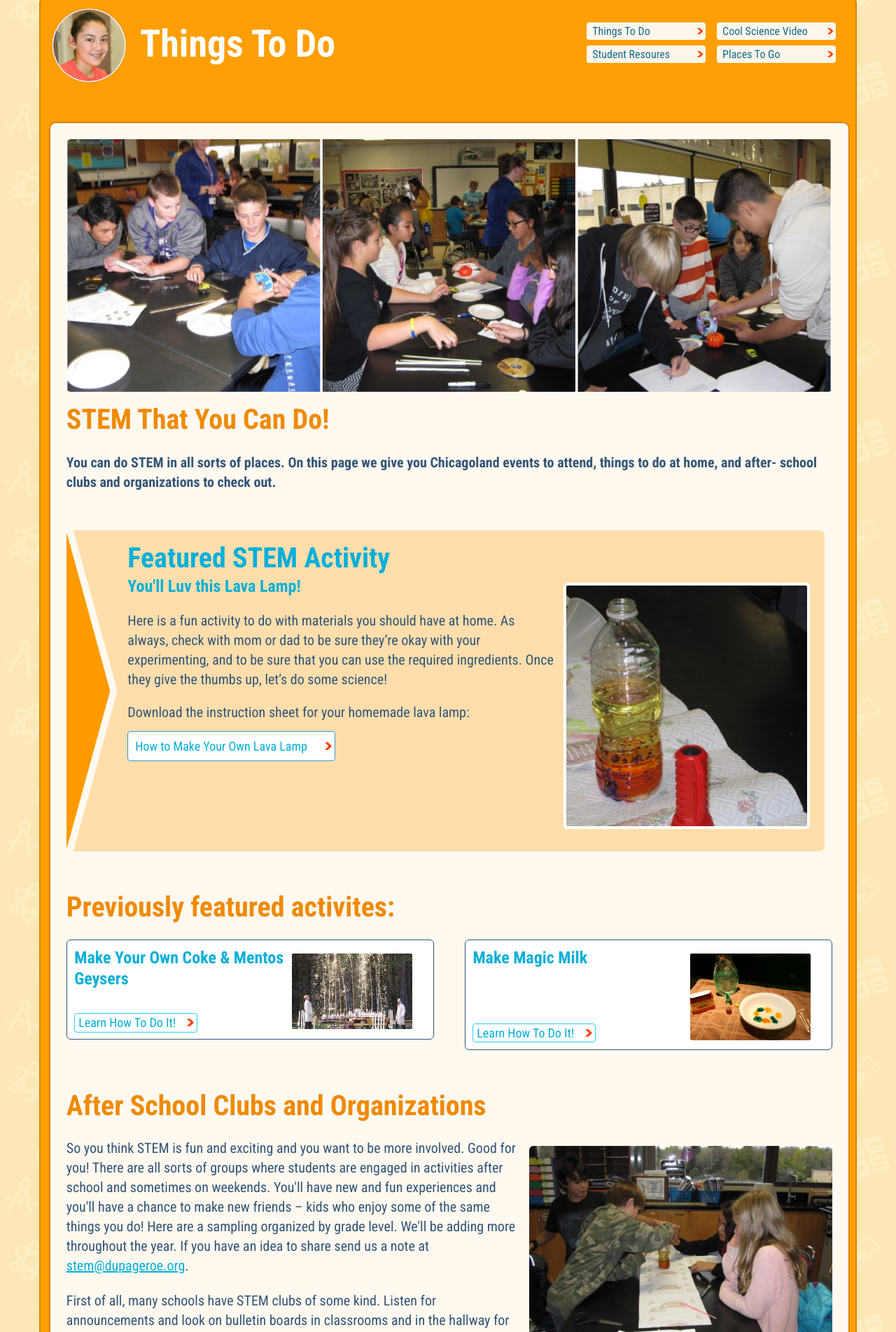
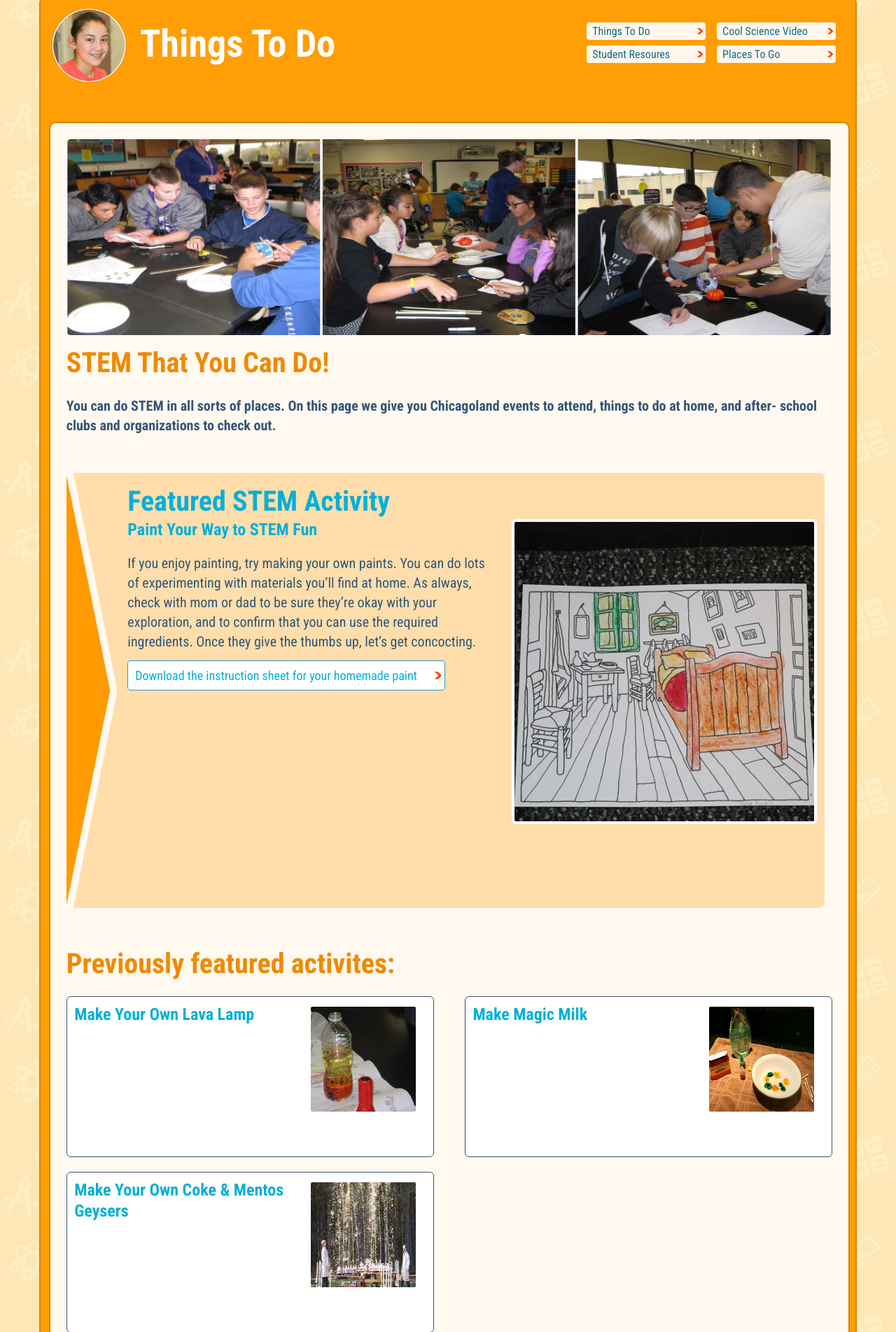
Before and after one commit to hessloch/stem-dupage, a PHP site: page /students-middle-school/things-to-do.html in a window 1280 px wide. Shown: the part 143-2047 px from the top of the page at 70% size. Run offline with PHP 8.4, Linux system fonts and the light colour scheme.

Commit message:
Dec Changes

```diff
--- a/htdocs/css/stem-internal.css
+++ b/htdocs/css/stem-internal.css
@@ -134,10 +134,10 @@ blockquote  { font-family:'Roboto Condensed', sans-serif; font-size:20px; text-d
 *.stdntFeatHead { font-family:'Roboto Condensed', sans-serif; font-size:32px; text-decoration:none; font-weight:bold; margin:1% 0 0 0; line-height:115%; color:#f89300 }
 *.stdntFeatLink {
  background-color:#fff; border:#39C 1px solid; border-radius:4px; background-image:url(../images/home/red-arrow.png); background-repeat:no-repeat; background-position:right; background-size:14px; opacity:0.8; padding:1% 6% 1% 1%; line-height:140%; text-decoration:none; font-size:18px; }
-.allFeatImgf { float:right; border:4px solid #FFF; border-radius:6px; width:35%; margin:1%;}
+.allFeatImgf { float:right; border:4px solid #FFF; border-radius:6px; height:auto; margin-bottom:10%; margin-left:2%;}
 
 /* Styles for various PLACES and THINGS */
-*.resourceDiv { margin:4% 0 0 0; background-color:#fff; border:#357 1px solid; border-radius:6px; opacity:1; padding:2% 4% 2% 2%; line-height:140%;  }
+*.resourceDiv { margin:4% 0 0 0; background-color:#fff; border:#357 1px solid; border-radius:6px; opacity:1; padding:2% 4% 2% 2%; line-height:140%; overflow:auto;}
 *.placeName { font-family:'Roboto Condensed', sans-serif; font-size:24px; font-weight:bold; margin:0; line-height:125%}
 *.placeTxt{ font-family:'Roboto Condensed', sans-serif; font-size:20px; font-weight:normal; margin:0% 0% 2% 0%; line-height:125%; }
 *.placeTxtMarg {margin-top:3%}
@@ -286,7 +286,8 @@ blockquote  { font-family:'Roboto Condensed', sans-serif; font-size:250%; text-d
 *.stdntFeatHead { font-family:'Roboto Condensed', sans-serif; font-size:48px; text-decoration:none; font-weight:bold; margin:1% 0 0 0; line-height:1.1; color:#f89300 }
 *.stdntFeatLink {
  background-color:#fff; border:#39C 1px solid; border-radius:4px; background-image:url(../images/home/red-arrow.png); background-repeat:no-repeat; background-position:right; background-size:24px; opacity:0.8; padding:1% 6% 1% 1%; line-height:140%; text-decoration:none; font-size:32px; }
-.allFeatImgf { float:right; border:4px solid #FFF; border-radius:6px; width:35%; margin:1%;}
+.allFeatImgf { float:right; border:4px solid #FFF; border-radius:6px; width:35%; margin-bottom:1%; margin-top:1%;}
+.mainFeatImg {float: right; border:4px solid #FFF; border-radius:6px; width:auto; margin-bottom:1%; margin-top:1%; }
 
 /* Styles for various PLACES and THINGS */
 *.resourceDiv { margin:5% 0 0 0; background-color:#fff; border:#357 2px solid; border-radius:6px; opacity:1; padding:3% 6% 3% 3%; line-height:140%;  }
--- a/htdocs/students-middle-school/things-to-do.html
+++ b/htdocs/students-middle-school/things-to-do.html
@@ -60,33 +60,47 @@
 <div class="intCatHead dispInBlock"><!-- InstanceBeginEditable name="PageTitle" --><h1 class="intCatHeadTxt">Things To Do</h1><!-- InstanceEndEditable --></div>
 </div>
 <div class="intContent siteContain"><!-- InstanceBeginEditable name="PageContent" --><div class="intContBox intContBoxBordOr intContBoxMarg1">
-<img src="../images/students/students-things-to-do-banner.jpg" class="intBannerImg" alt="science activities" />
+<img src="../images/students/students-things-to-do-banner.jpg" class="intBannerImg" height="280px" alt="science activities" />
 <h2 class="orangeDk">STEM That You Can Do!</h2>
     <p><strong>You can do STEM in all sorts of places.  On this page we give you Chicagoland events to attend, things to do at home, and after- school clubs and organizations to check out.</strong></p>
     <div class="stdntFeatured">
       <h2 class="blueDk">Featured STEM Activity</h2>
-       <p class="placeName blueDk"><img src="../images/students/featured-activity-lava-lamp.jpg"  class="allFeatImgf" alt="pic of Coke+Mentos geyser" /> <strong>You'll Luv this Lava Lamp!</strong>
+       <p class="placeName blueDk"><img src="../images/students/Paint1.jpg"  class="allFeatImgf" alt="pic of Coke+Mentos geyser" />
+         <strong>Paint Your Way to STEM Fun</strong>
        </p>
-       <p>Here is a fun activity to do with materials you should have at home. As always, check with mom or dad to be sure they’re okay with your experimenting, and to be sure that you can use the required ingredients. Once they give the thumbs up, let’s do some science!</p>
-       <p>Download the instruction sheet for your homemade lava lamp:</p>
-       <p><a href="../downloads/students/things-to-do/lava-lamp-directions.pdf" target="_blank" class="educFeatLink blueDk">How to Make Your Own Lava Lamp</a></p>
-    </div>
+       <p>If you enjoy painting, try making your own paints. You can do lots of experimenting with materials you’ll find at home. As always, check with mom or dad to be sure they’re okay with your exploration, and to confirm that you can use the required ingredients. Once they give the thumbs up, let’s get concocting.</p>
+       <p>
+         <a href="../downloads/students/things-to-do/PaintingDirections.pdf" target="_blank" class="educFeatLink blueDk">
+           Download the instruction sheet for your homemade paint
+       </a></p>
+     </div>
 
 		<div class="colContain">
 			<h2 class="orangeDk" style="margin-top:5%">Previously featured activites:</h2>
 			<div class="colL">
-				<div class="resourceDiv">
-					<p class="placeName blueDk"><a href="http://www.eepybird.com/featured-video/coke-and-mentos-featured-video/make-your-own-geysers/" target="_blank"><img src="../images/students/featured-activity-coke-mentos.jpg"  class="allFeatImgf" alt="pic of Coke+Mentos geyser" /></a>Make Your Own Coke &amp; Mentos Geysers</p>
+        <div class="resourceDiv">
+          <p class="placeName blueDk">
+            <a href="../downloads/students/things-to-do/lava-lamp-directions.pdf" target="_blank">
+              <img src="../images/students/featured-activity-lava-lamp.jpg" class="allFeatImgf" alt="pic of Lava Lamp"/>
+          </a>
+          Make Your Own Lava Lamp</p>
+          <p class="placeTxt orangeDk">&nbsp;</p>
+        </div>
+        <div class="resourceDiv">
+					<p class="placeName blueDk">
+            <a href="http://www.eepybird.com/featured-video/coke-and-mentos-featured-video/make-your-own-geysers/" target="_blank">
+              <img src="../images/students/featured-activity-coke-mentos.jpg"  class="allFeatImgf" alt="pic of Coke+Mentos geyser" />
+          </a>
+            Make Your Own Coke &amp; Mentos Geysers</p>
 					<p class="placeTxt orangeDk">&nbsp;</p>
-					<a href="http://www.eepybird.com/featured-video/coke-and-mentos-featured-video/make-your-own-geysers/" target="_blank" class="resourceButton blueDk">Learn How To Do It!</a>
 				</div>
 			</div>
 			<div class="colR">
 				<div class="resourceDiv">
-					<p class="placeName blueDk"><a href="../downloads/students/things-to-do/Stem-To-Do-Magic-Milk.pdf" target="_blank"><img src="../images/students/featured-activity-magic-milk.jpg"  class="allFeatImgf" alt="pic of Magic Milk" /></a>Make Magic Milk</p><br><br>
+					<p class="placeName blueDk">
+            <a href="../downloads/students/things-to-do/Stem-To-Do-Magic-Milk.pdf" target="_blank"><img src="../images/students/featured-activity-magic-milk.jpg"  class="allFeatImgf" alt="pic of Magic Milk" /></a>Make Magic Milk</p><br><br>
 					<p class="placeTxt orangeDk">&nbsp;</p>
-					<a href="../downloads/students/things-to-do/Stem-To-Do-Magic-Milk.pdf" target="_blank" class="resourceButton blueDk">Learn How To Do It!</a>
-
+          <br>
 				</div>
 			</div>
 		</div>
@@ -99,7 +113,10 @@
       <div class="colContain">
     <div class="colL">
       <div class="resourceDiv">
-        <p class="placeName blueDk">First LEGO League</p>
+        <p class="placeName">
+          <a href="http://www.ilfirst.org/fll.html" target="_blank" class="blueDk">
+          First LEGO League
+        </a></p>
         <p class="placeTxt orangeDk"> Elementary and middle school teams design build and program robots using LEGO MINDSTORMS. In this program you will:</p>
         <ul class="placeTxt orangeDk">
         <li>Apply real-world math and science concepts	 </li>
@@ -107,36 +124,54 @@
         <li>Learn critical thinking, team-building and presentation skills</li>
         <li>Participate in tournaments and celebrations.</li>
         </ul>
-        <a href="http://www.ilfirst.org/fll.html" target="_blank" class="resourceButton blueDk">Visit Their Website</a></div>
+      </div>
       <div class="resourceDiv">
-        <p class="placeName blueDk">The Making Stuff Activity Guide</p>
-        <p class="placeTxt orangeDk"> The guide contains four materials science activities for after-school programs or other settings. The hour-long activities are geared for students in grades 4&ndash;6 and their families and focus on the science behind making materials stronger, smaller, cleaner and smarter. Educators can access related video clips that show cutting-edge developments in materials science.</p>
-        <a href="http://www.pbs.org/wgbh/nova/education/making-stuff.html" target="_blank" class="resourceButton blueDk">Visit Their Website</a></div>
+        <p class="placeName blueDk">
+          <a href="http://www.pbs.org/wgbh/nova/education/making-stuff.html" target="_blank" class="blueDk">
+          The Making Stuff Activity Guide
+        </a></p>
+        <p class="placeTxt orangeDk">Material Science activities for kids and families. Video clips on the latest developments in the science of materials, too.</p>
+      </div>
       <div class="resourceDiv">
-        <p class="placeName blueDk">Future Cities</p>
-        <p class="placeTxt orangeDk">  Sixth, seventh and eighth graders design cities with simulation software. You’ll build scale models, write essays and give oral presentations on your city’s design.  Do you have a team at your school?  Join up—or try to start one with the help of a teacher.</p>
-        <a href="http://futurecity.org/illinois-chicago" target="_blank" class="resourceButton blueDk">Visit Their Website</a></div>
+        <p class="placeName blueDk">
+          <a href="http://futurecity.org/illinois-chicago" target="_blank" class="blueDk">
+          Future Cities
+        </a></p>
+        <p class="placeTxt orangeDk"> You will design cities with simulation software, build scale models, write essays and give oral presentations on your city’s design.  Do you have a team at your school?  Join up—or try to start one with the help of a teacher.</p>
+      </div>
       <div class="resourceDiv">
-        <p class="placeName blueDk">Time to Invent Club</p>
-        <p class="placeTxt orangeDk"> You will find hands-on invention challenges in an after-school club for middle school kids.</p>
-        <a href="http://timetoinvent.org/" target="_blank" class="resourceButton blueDk">Visit Their Website</a></div>
+        <p class="placeName blueDk">
+          <a href="http://timetoinvent.org/" target="_blank" class="blueDk">
+          Time to Invent Club
+        </a></p>
+        <p class="placeTxt orangeDk"> Hands-on invention challenges in an after-school club for middle school kids.</p>
+      </div>
     </div>
     <div class="colR">
       <div class="resourceDiv">
         <p class="placeName blueDk">Are you interested in rocks, minerals, gems and fossils?</p>
-        <p class="placeTxt orangeDk"> Here are a couple of clubs in the Chicagoland area  that sponsor shows and other events, as well as publications:</p>
-        <p class="placeTxt orangeDk"><strong>ESCONSI: The Earth Science Club of Northern Illinois</strong> - A family membership is $20.</p>
-        <a href="http://www.esconi.org/esconi_earth_science_club/about-esconi/" target="_blank" class="resourceButton blueDk">Visit Their Website</a>
-        <p class="placeTxt orangeDk" style="margin-top:3%"><strong>The Chicago Rocks &amp; Minerals Society</strong> - This group has a Geo-junior group.</p>
-        <a href="http://www.chicagorocks.org" target="_blank" class="resourceButton blueDk">Visit Their Website</a> </div>
+        <p class="placeTxt orangeDk">These clubs sponsor events and publications:</p>
+        <p class="placeTxt orangeDk">
+          <a href="http://www.esconi.org/esconi_earth_science_club/about-esconi/" target="_blank" class="orangeDk">
+          <strong>ESCONSI: The Earth Science Club of Northern Illinois</strong></a> - A family membership is $20.</p>
+        <p class="placeTxt orangeDk" style="margin-top:3%">
+          <a href="http://www.chicagorocks.org" target="_blank" class="orangeDk">
+          <strong>The Chicago Rocks &amp; Minerals Society</strong></a> - This group has a Geo-junior group.</p>
+      </div>
       <div class="resourceDiv">
-        <p class="placeName blueDk">Technology Student Association</p>
-        <p class="placeTxt orangeDk"> For middle and high school, the TEAMS program is an annual STEM competition challenging students to work collaboratively and apply their math and science knowledge in practical, creative ways to solve real everyday engineering challenges. After participating in TEAMS, students increase their knowledge of engineering, feel more confident about participating in STEM activities, and increase their ability to work with others to solve complex problems. In addition to TEAMS, TSA offers over 60 STEM competitions for middle and high school students across the nation.  TSA membership includes over 190,000 students in 2,000 schools spanning 48 states.</p>
-        <a href="http://www.tsaweb.org/" target="_blank" class="resourceButton blueDk">Visit Their Website</a></div>
+        <p class="placeName blueDk">
+          <a href="http://www.tsaweb.org/" target="_blank" class="blueDk">
+          Technology Student Association
+        </a></p>
+        <p class="placeTxt orangeDk"> TSA offers over 60 STEM competitions for middle and high school students across the nation.  TSA membership includes over 190,000 students in 2,000 schools.</p>
+      </div>
       <div class="resourceDiv">
-        <p class="placeName blueDk">Illinois Science Olympiad</p>
-        <p class="placeTxt orangeDk"> A competition for middle and high school student groups. Compete with your team against other schools. There are knowledge and skill based competitions that you'll prepare for all during the school year. If your school doesn't have a team, you can organize one.</p>
-        <a href="http://www.illinoisolympiad.org/" target="_blank" class="resourceButton blueDk">Visit Their Website</a> <a href="http://www.illinoisolympiad.org/start-a-team.html" target="_blank" class="resourceButton blueDk">Organize Your Team</a></div>
+        <p class="placeName blueDk">
+          <a href="http://www.illinoisolympiad.org/" target="_blank" class="blueDk">
+          Illinois Science Olympiad
+        </a></p>
+        <p class="placeTxt orangeDk"> Compete with your team against other schools in knowledge and skill based competitions that you'll prepare for during the school year. If your school doesn't have a team, you can organize one.</p>
+      </div>
     </div>
     </div>
     <a name="citisci" id="citisci" ></a><h2 class="h2b orangeDk">Citizen Science</h2><img src="../images/parents/stem-resources-01.jpg" alt="girl with magnifying lens" class="intOtherImg" />
@@ -147,32 +182,50 @@
       <div class="colContain">
     <div class="colL">
       <div class="resourceDiv">
-        <p class="placeName blueDk">Adler Planetarium</p>
+        <p class="placeName blueDk">
+          <a href="http://www.adlerplanetarium.org/citizen-science/" target="_blank" class="blueDk">
+          Adler Planetarium
+        </a></p>
         <p class="placeTxt orangeDk">&nbsp;</p>
-        <a href="http://www.adlerplanetarium.org/citizen-science/" target="_blank" class="resourceButton blueDk">Visit Their Website</a> </div>
+      </div>
       <div class="resourceDiv">
-        <p class="placeName blueDk">Audubon Society &amp; Bird Conservation Network</p>
+        <p class="placeName blueDk">
+          <a href="http://chicagoregion.audubon.org/citizen-science-9" target="_blank" class="blueDk">
+          Audubon Society &amp; Bird Conservation Network
+        </a></p>
         <p class="placeTxt orangeDk">&nbsp;</p>
-        <a href="http://chicagoregion.audubon.org/citizen-science-9" target="_blank" class="resourceButton blueDk">Visit Their Website</a> </div>
+      </div>
       <div class="resourceDiv">
-        <p class="placeName blueDk">Citizen Science Alliance</p>
+        <p class="placeName blueDk">
+          <a href=" http://www.citizensciencealliance.org/projects.html" target="_blank" class="blueDk">
+          Citizen Science Alliance
+        </a></p>
         <p class="placeTxt orangeDk">&nbsp;</p>
-        <a href=" http://www.citizensciencealliance.org/projects.html" target="_blank" class="resourceButton blueDk">Visit Their Website</a>
-        </div></div>
+      </div>
+    </div>
     <div class="colR">
       <div class="resourceDiv">
-        <p class="placeName blueDk">DuPage County Forest Preserve District: Nature Near You</p>
+        <p class="placeName blueDk">
+          <a href="http://observeyourpreserve.org/
+  " target="_blank" class="blueDk">
+          DuPage County Forest Preserve District
+        </a></p>
         <p class="placeTxt orangeDk">&nbsp;</p>
-        <a href="http://observeyourpreserve.org/
-" target="_blank" class="resourceButton blueDk">Visit Their Website</a> </div>
+      </div>
       <div class="resourceDiv">
-        <p class="placeName blueDk">Illinois Butterfly Monitoring Network</p>
+        <p class="placeName blueDk">
+          <a href="http://bfly.org/" target="_blank" class="blueDk">
+          Illinois Butterfly Monitoring Network
+        </a></p>
         <p class="placeTxt orangeDk">&nbsp;</p>
-        <a href="http://bfly.org/" target="_blank" class="resourceButton blueDk">Visit Their Website</a> </div>
+      </div>
       <div class="resourceDiv">
-        <p class="placeName blueDk">Zooniverse</p>
+        <p class="placeName blueDk">
+          <a href="https://www.zooniverse.org/" target="_blank" class="blueDk">
+          Zooniverse
+        </a></p>
         <p class="placeTxt orangeDk">&nbsp;</p>
-        <a href="https://www.zooniverse.org/" target="_blank" class="resourceButton blueDk">Visit Their Website</a> </div>
+      </div>
     </div>
         </div>
         <p>If you find a cool project site, please share the link with us by emailing it to <a href="mailto:stem@dupageroe.org" class="blueDk">stem@dupageroe.org</a>.</p>
@@ -181,21 +234,40 @@
         <div class="colContain">
     <div class="colL">
       <div class="resourceDiv">
-        <p class="placeName blueDk">Celebrate Engineers’ Week Saturday</p>
-        <p class="placeTxt orangeDk">Displays, activities and family fun on  annually, on the last Saturday in February, 10:30 p.m. - 3:30 p.m. at the Illinois Institute of Technology, 201 East Loop Drive, Wheaton.  And it's Free!</p>
-        <a href="http://www.dupageeweek.iit.edu/" target="_blank" class="resourceButton blueDk">Visit Their Website</a></div</div>
+        <p class="placeName blueDk">
+          <a href="http://appliedtech.iit.edu/stemexpo" target="_blank" class="blueDk">
+          Attend STEM Expo in February
+        </a></p>
+        <p class="placeTxt orangeDk">Displays, activities and family fun on  annually, on the last Saturday in February, 10:30 a.m. - 3:30 p.m. at the Illinois Institute of Technology, 201 East Loop Drive, Wheaton.  And it's Free!</p>
+      </div>
+      <div class="resourceDiv">
+        <p class="placeName blueDk">A Calendar of STEM Events</p>
+        <p class="placeTxt orangeDk">
+          <a href="http://www.stemkidschicago.com/" target="_blank" class="orangeDk">
+          For kids and families in Chicagoland
+        </a></p>
+      </div>
+    </div>
     <div class="colR">
       <div class="resourceDiv">
         <p class="placeName blueDk">Get to know Fermilab in Batavia, IL</p>
-        <p class="placeTxt orangeDk">Guided Tours of the lab and the Lederman Science Center:</p>
-        <a href="http://eddata.fnal.gov/lasso/program_search/calendar_special_new.lasso" target="_blank" class="resourceButton blueDk">View the Calendar of Tours</a>
+        <p class="placeTxt orangeDk">
+          <a href="http://eddata.fnal.gov/lasso/program_search/calendar_special_new.lasso" target="_blank" class="orangeDk">
+          Guided Tours of the lab and the Lederman Science Center
+        </a></p>
         <p class="placeTxt orangeDk">&nbsp;<br>
-          See more events for youth and families:</p>
-        <a href="http://ed.fnal.gov/home/students.shtml" target="_blank" class="resourceButton blueDk">View Their Family Events</a></div>
+          <a href="http://ed.fnal.gov/home/students.shtml" target="_blank" class="orangeDk">
+          See more events for youth and families
+        </a></p>
+      </div>
       <div class="resourceDiv">
         <p class="placeName blueDk">Legos, holography, roller coasters and more!</p>
-        <p class="placeTxt orangeDk"> NIU STEM Saturday courses, in Naperville &amp; DeKalb.</p>
-        <a href="http://www.niu.edu/stem/programs/stem-saturdays.shtml" target="_blank" class="resourceButton blueDk">Visit Their Website</a></div>
+        <p class="placeTxt orangeDk">
+          <a href="http://www.niu.edu/stem/programs/stem-saturdays.shtml" target="_blank" class="orangeDk">
+          NIU STEM Saturday
+        </a>
+          courses, in Naperville &amp; DeKalb.</p>
+      </div>
     </div>
         </div>
 
```
Also changed, not shown: htdocs/stem-dupage/news.html (+6 -2 lines), htdocs/images/students/Paint1.jpg (added), htdocs/images/students/featured-activity-coke-mentos.jpg, htdocs/images/students/featured-activity-lava-lamp.jpg, htdocs/images/students/featured-activity-magic-milk.jpg, 5 other files.
